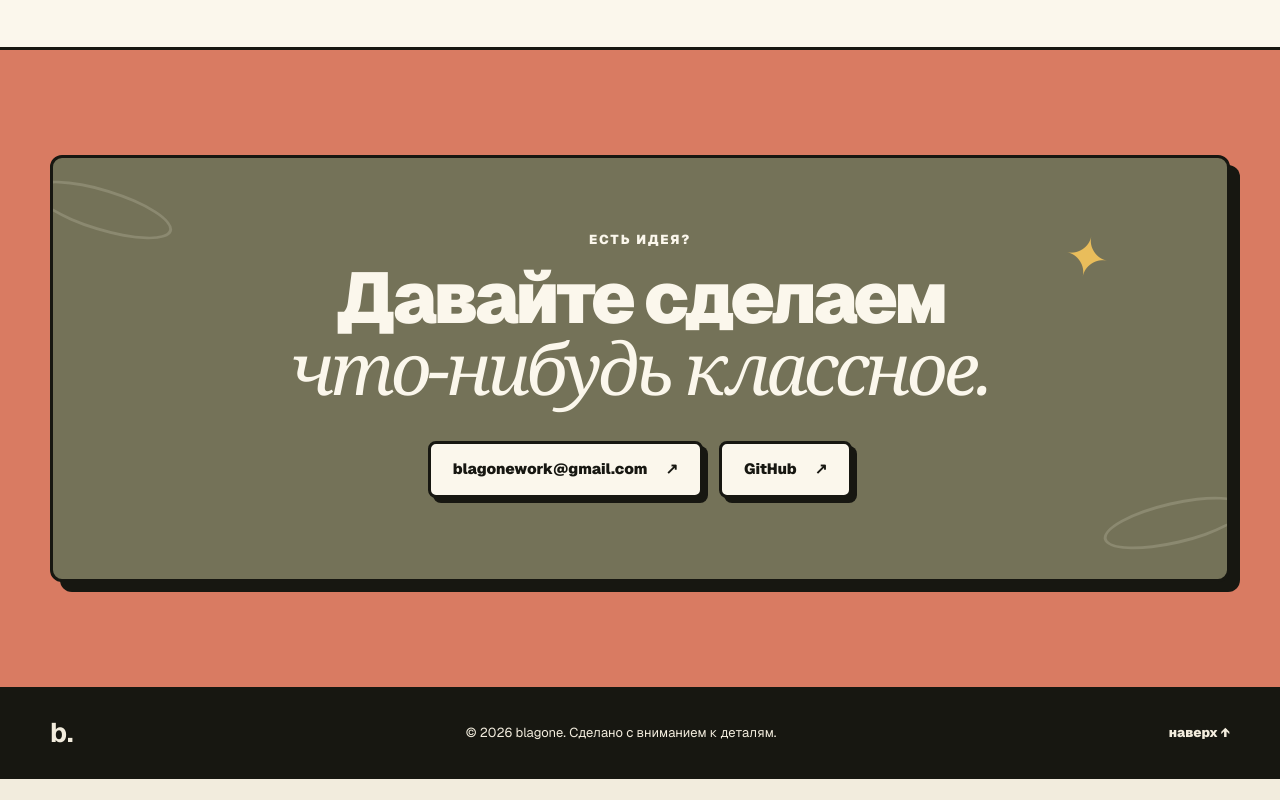
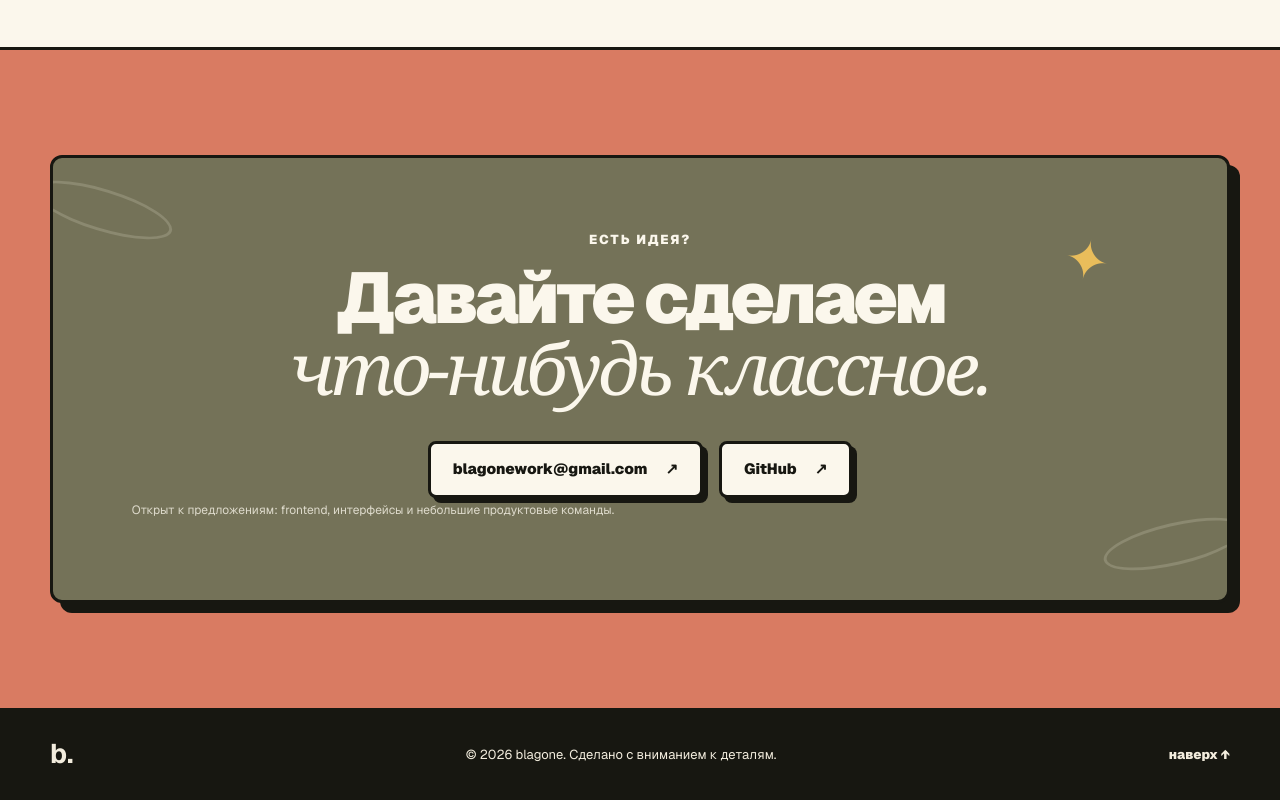
Before and after one commit to blagone/portfolio, a Next.js app: page / in a window 1280 px wide. Shown: the part 4757-5557 px from the top of the page. Before the commit the page ends 5536 px from the top, so only its background shows below. Built offline with nearby package versions, Linux system fonts and the light colour scheme; no server answers.

Commit message:
Clarify portfolio contact availability

```diff
--- a/src/app/page.tsx
+++ b/src/app/page.tsx
@@ -86,7 +86,7 @@ export default function Home() {
         <div className="shell skills-grid"><div className="section-heading align-left"><p className="kicker">мой набор инструментов</p><h2>Думаю руками.<br /><span>Собираю в коде.</span></h2></div><div className="skill-cloud">{skills.map((skill, index) => <span className={`skill-chip chip-${(index % 4) + 1}`} key={skill}>{skill}</span>)}</div></div>
       </section>
 
-      <section className="contact-section" id="contact"><div className="shell contact-card"><span className="contact-star" aria-hidden="true">✦</span><p className="kicker">есть идея?</p><h2>Давайте сделаем<br /><em>что-нибудь классное.</em></h2><div className="contact-actions"><a className="button button-paper" href="mailto:blagonework@gmail.com">blagonework@gmail.com <span>↗</span></a><a className="button button-paper" href="https://github.com/blagone" target="_blank" rel="noreferrer">GitHub <span>↗</span></a>{telegramUrl && <a className="button button-telegram" href={telegramUrl} target="_blank" rel="noreferrer">Написать в Telegram <span>↗</span></a>}</div></div></section>
+      <section className="contact-section" id="contact"><div className="shell contact-card"><span className="contact-star" aria-hidden="true">✦</span><p className="kicker">есть идея?</p><h2>Давайте сделаем<br /><em>что-нибудь классное.</em></h2><div className="contact-actions"><a className="button button-paper" href="mailto:blagonework@gmail.com">blagonework@gmail.com <span>↗</span></a><a className="button button-paper" href="https://github.com/blagone" target="_blank" rel="noreferrer">GitHub <span>↗</span></a>{telegramUrl && <a className="button button-telegram" href={telegramUrl} target="_blank" rel="noreferrer">Написать в Telegram <span>↗</span></a>}</div><p className="contact-note">Открыт к предложениям: frontend, интерфейсы и небольшие продуктовые команды.</p></div></section>
       <footer><div className="shell footer-inner"><strong>b.</strong><span>© 2026 blagone. Сделано с вниманием к деталям.</span><a href="#top">наверх ↑</a></div></footer>
     </main>
   );
```
